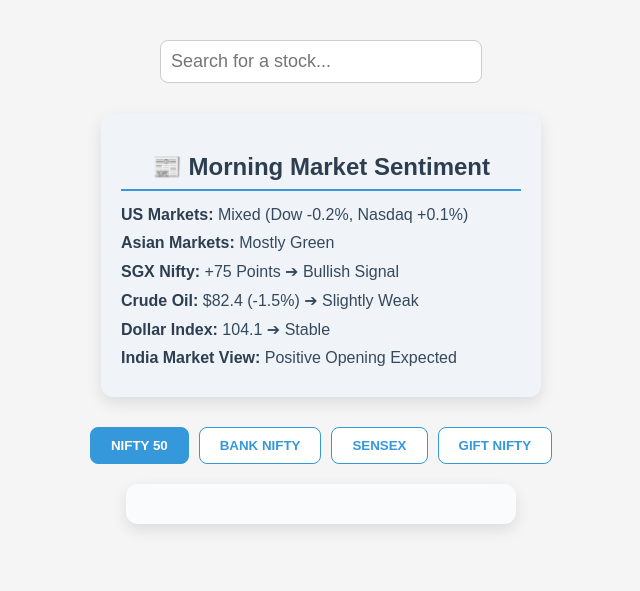
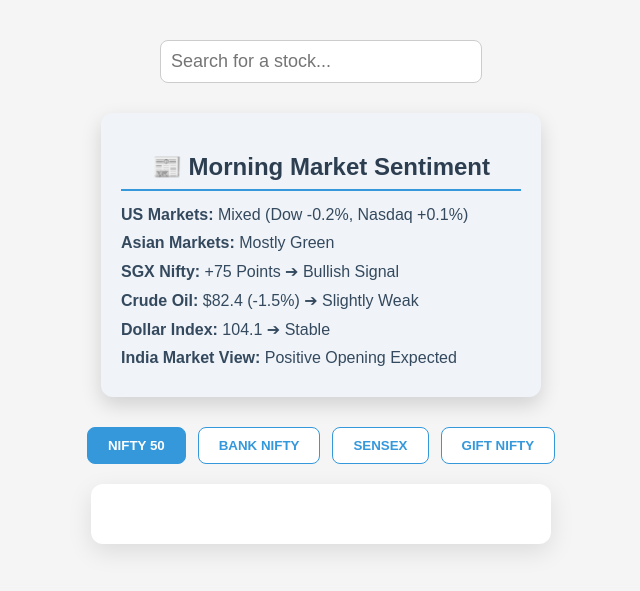
Before and after one commit to MrTradeBuddy/stock-analysis, a FastAPI app: page / in a window 1280 px wide. Shown: the top 591 px of the page, without its empty margins (319-959 px from the left). Run offline with FastAPI, Linux system fonts and the light colour scheme.

Commit message:
Update style.css

```diff
--- a/static/style.css
+++ b/static/style.css
@@ -8,7 +8,6 @@ body {
     margin: 0;
 }
 
-/* Search */
 .search-container {
     margin-top: 20px;
     text-align: center;
@@ -30,7 +29,7 @@ input[type="text"] {
     width: 400px;
     background: #f0f4f8;
     border-radius: 12px;
-    box-shadow: 0px 6px 15px rgba(0, 0, 0, 0.1);
+    box-shadow: 0px 8px 20px rgba(0, 0, 0, 0.15);
     text-align: center;
 }
 
@@ -51,7 +50,6 @@ input[type="text"] {
 
 .sentiment-title {
     font-weight: bold;
-    color: #2c3e50;
 }
 
 /* Tabs */
@@ -59,7 +57,7 @@ input[type="text"] {
     display: flex;
     justify-content: center;
     margin-top: 30px;
-    gap: 10px;
+    gap: 12px;
 }
 
 .tab-button {
@@ -83,13 +81,33 @@ input[type="text"] {
     color: white;
 }
 
-/* Market Data */
+/* Market Data Container */
 .market-data-container {
     margin-top: 20px;
-    padding: 20px;
-    width: 350px;
-    background: #f9fbfc;
+    padding: 30px;
+    width: 400px;
+    background: #ffffff;
     border-radius: 12px;
-    box-shadow: 0px 6px 15px rgba(0, 0, 0, 0.1);
+    box-shadow: 0px 8px 25px rgba(0, 0, 0, 0.1);
     text-align: center;
 }
+
+.market-data-container h3 {
+    font-size: 28px;
+    margin-bottom: 15px;
+}
+
+.market-data-container p {
+    margin: 8px 0;
+    font-size: 18px;
+}
+
+.positive {
+    color: green;
+    font-weight: bold;
+}
+
+.negative {
+    color: red;
+    font-weight: bold;
+}
```
